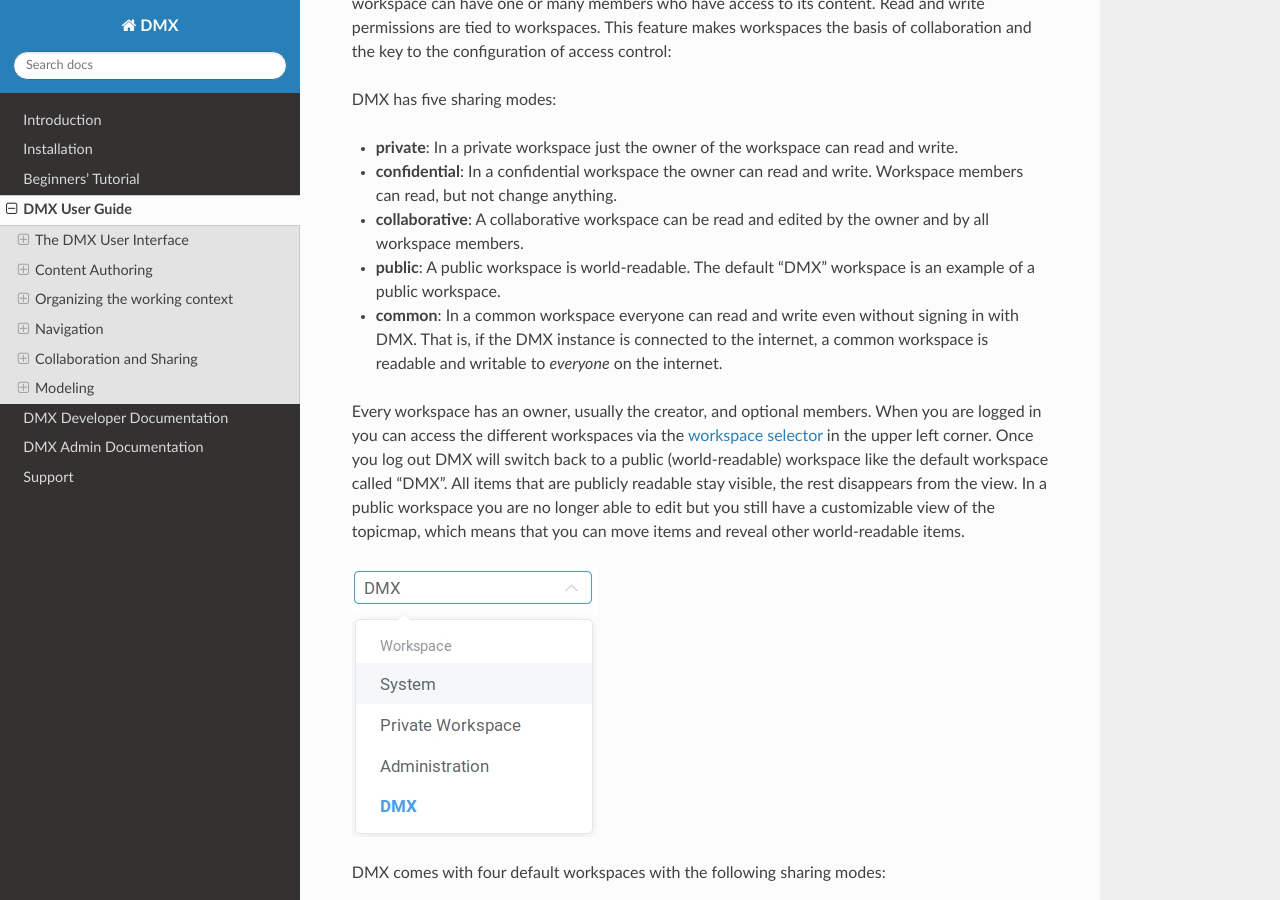
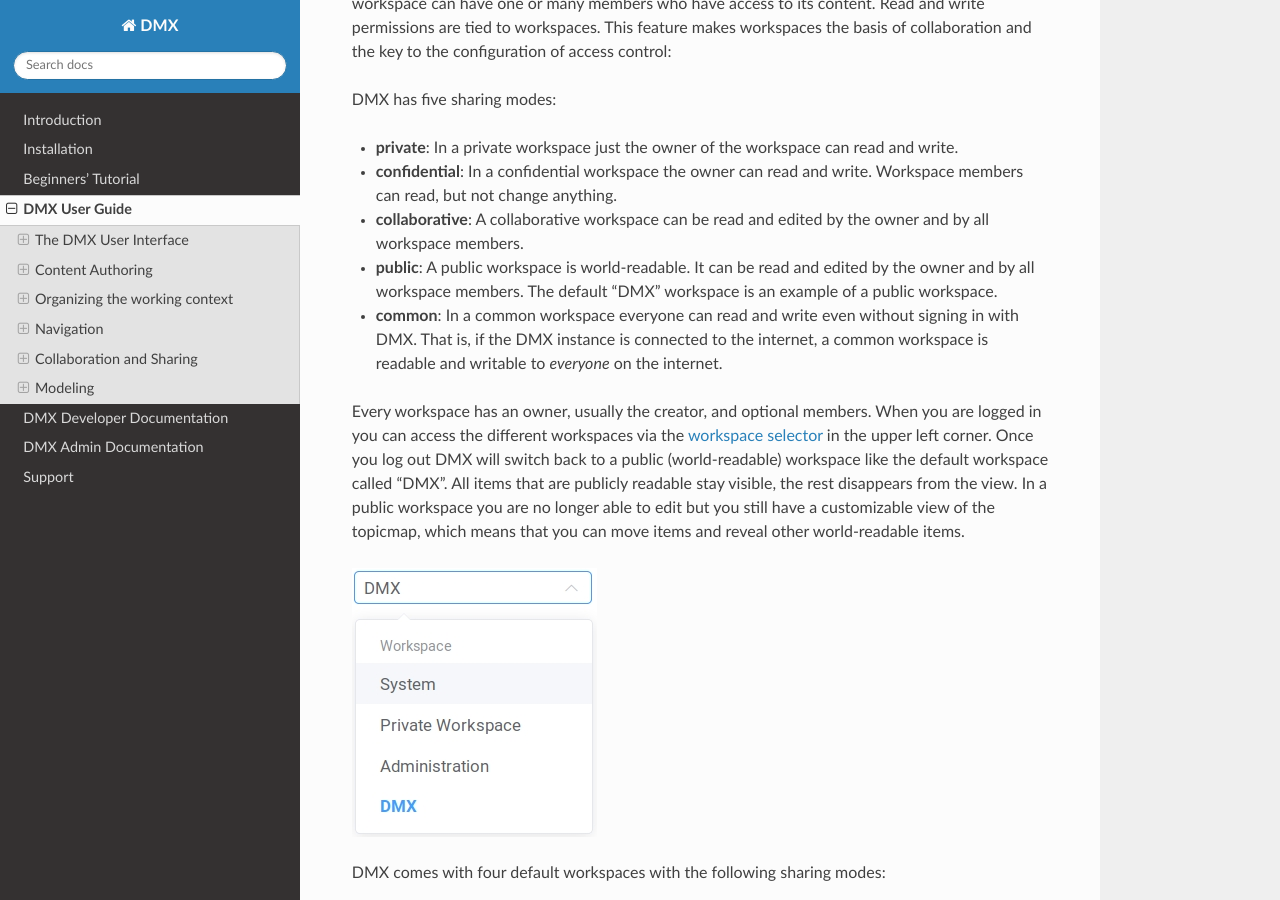
Before and after one commit to dmx-systems/dmx-documentation, a Sphinx documentation site: the page built from docs/user.rst, in a window 1280 px wide and 900 px high, scrolled down 31716 px. Built offline with Sphinx 7.4.7 and the Read the Docs theme 2.0.0, drawn with Linux system fonts in a browser that asks for light colours.

Commit message:
Update user.rst

```diff
--- a/docs/user.rst
+++ b/docs/user.rst
@@ -747,7 +747,7 @@
 * **private**: In a private workspace just the owner of the workspace can read and write.
 * **confidential**: In a confidential workspace the owner can read and write. Workspace members can read, but not change anything.
 * **collaborative**: A collaborative workspace can be read and edited by the owner and by all workspace members.
-* **public**: A public workspace is world-readable. The default "DMX" workspace is an example of a public workspace.
+* **public**: A public workspace is world-readable. It can be read and edited by the owner and by all workspace members. The default "DMX" workspace is an example of a public workspace.
 * **common**: In a common workspace everyone can read and write even without signing in with DMX. That is, if the DMX instance is connected to the internet, a common workspace is readable and writable to *everyone* on the internet.
 
 Every workspace has an owner, usually the creator, and optional members.
```
